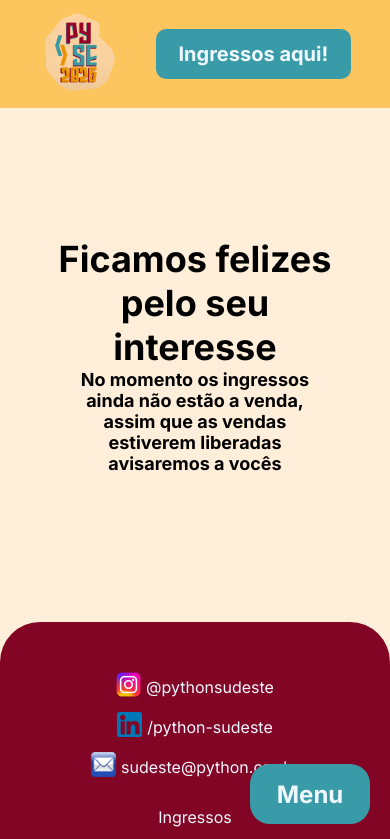
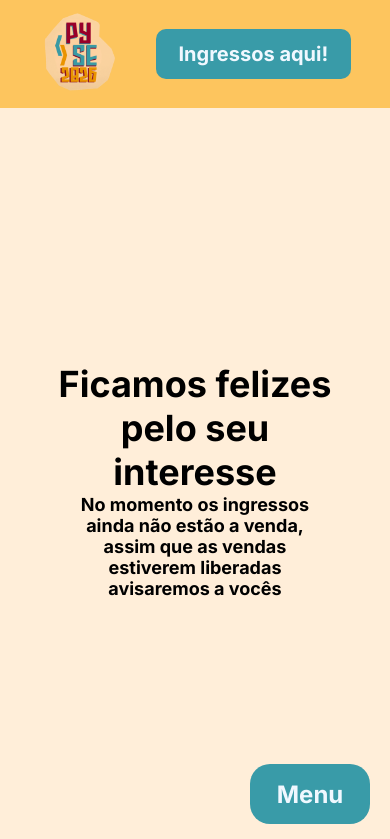
Before and after one commit to pythonsudeste/Site-PySE2026, a React (Vite) app: page /ingressos in a window 390 px wide. Shown: the top 839 px of the page. Built offline with nearby package versions, Linux system fonts and the light colour scheme.

Commit message:
Arrumando a altura da seção de ingressos pois o footer tava ocupando muito espaço no mobile

```diff
--- a/src/pages/ingressos/styles/Ingressos.css
+++ b/src/pages/ingressos/styles/Ingressos.css
@@ -6,7 +6,7 @@
 
     width: 100%;
     padding: 70px 0px;
-    height: calc(100vh - 350px);
+    height: calc(100vh - 100px);
     margin-bottom: -30px;
 
     text-align: center;
```
